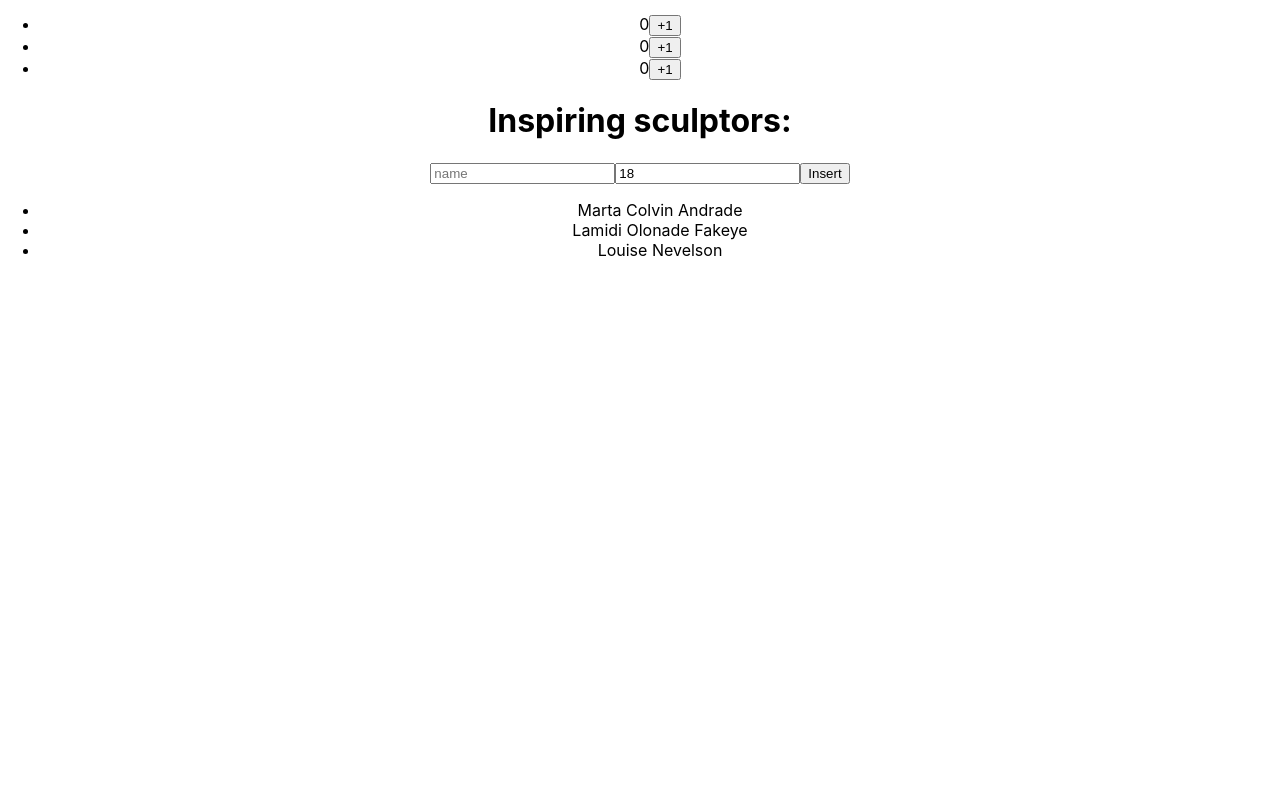
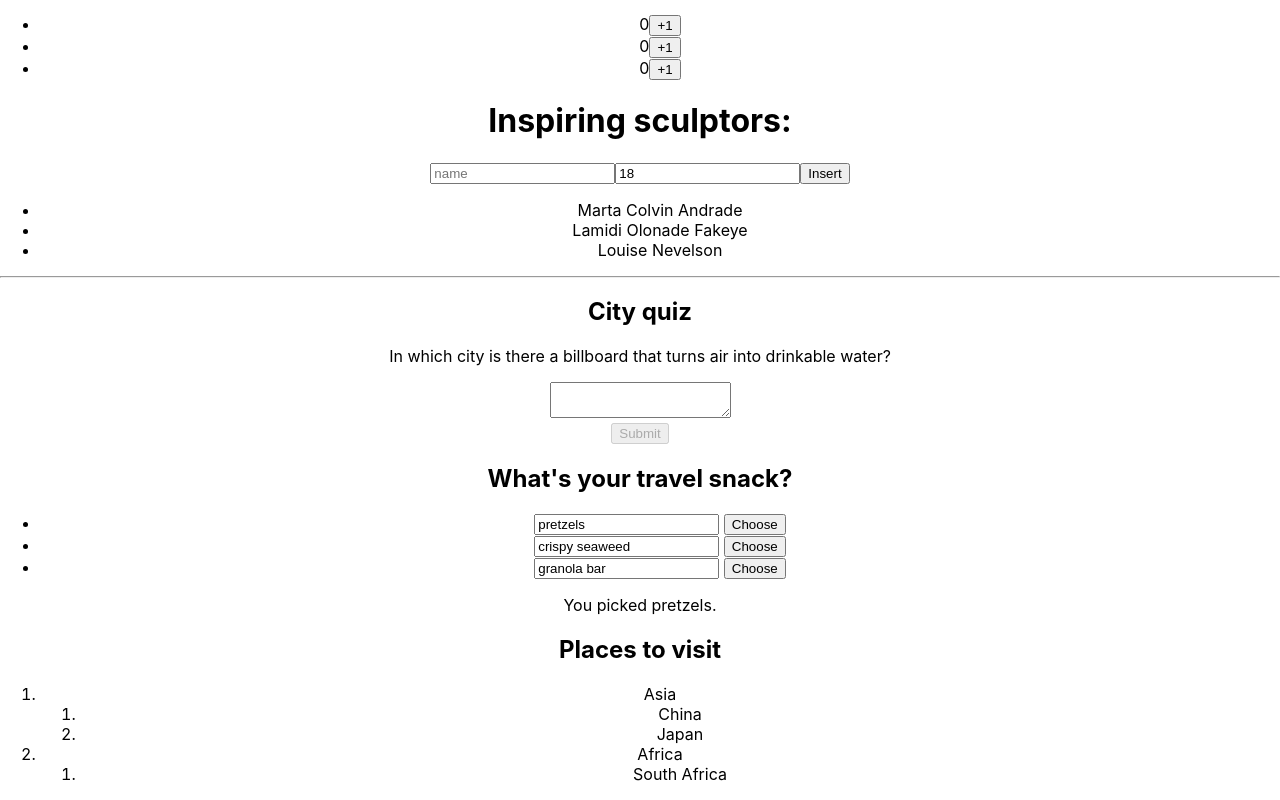
Before and after one commit to AshGreyG/To-Learn-By-Books, a React (Create React App) app in the folder CS/Framework/React/react-doc/: page / in a window 1280 px wide. Shown: the part 4923-5723 px from the top of the page. Before the commit the page ends 5199 px from the top, so only its background shows below. Built offline with nearby package versions, Linux system fonts and the light colour scheme; the HTML template or start-up script is replaced by a standard one.

Commit message:
feat : learn React Tutorial: Manaing State

```diff
--- /dev/null
+++ b/CS/Framework/React/react-doc/src/05-Managing-State.tsx
@@ -0,0 +1,322 @@
+import React, {
+  useState,
+  useReducer
+} from "react";
+
+function Form() {
+  type Status =
+    | "typing"
+    | "submitting"
+    | "success";
+  const [answer, setAnswer] = useState<string>("");
+  const [error, setError] = useState<any>(null);
+  const [status, setStatus] = useState<Status>("typing");
+
+  if (status === "success") {
+    return <h1>That's right!</h1>;
+  }
+
+  async function handleSubmit(e: React.FormEvent<HTMLFormElement>) {
+    e.preventDefault();
+    setStatus("submitting");
+    try {
+      await submitForm(answer);
+    } catch (err) {
+      setStatus("typing");
+      setError(err);
+    }
+  }
+
+  function handleTextareaChange(e: React.ChangeEvent<HTMLTextAreaElement>) {
+    setAnswer(e.target.value);
+  }
+
+  function submitForm(answer: string) {
+    return new Promise((resolve, reject) => {
+      setTimeout(() => {
+        let shouldError: boolean = answer.toLocaleLowerCase() !== "lima";
+        if (shouldError) {
+          reject(new Error("Good guess but a wrong anser, try again!"));
+        } else {
+          resolve(1);
+        }
+      }, 1500);
+    });
+  }
+
+  return (
+    <>
+      <h2>City quiz</h2>
+      <p>
+        In which city is there a billboard that turns air into drinkable
+        water?
+      </p>
+      <form onSubmit={handleSubmit}>
+        <textarea
+          value={answer}
+          onChange={handleTextareaChange}
+          disabled={status === "submitting"}
+        />
+        <br />
+        <button disabled={
+          answer.length === 0 ||
+          status === "submitting"
+        }>
+          Submit
+        </button>
+        {error !== null &&
+          <p className="error">
+            {error.message}
+          </p>
+        }
+      </form>
+    </>
+  );
+}
+
+// Don't mirror props in state, a common example of redundant state is
+// code like this:
+
+interface RedundantStatePropType {
+  messageColor: string;
+}
+
+function RedundantState({ messageColor }: RedundantStatePropType) {
+  const [color, setColor] = useState<string>(messageColor);
+
+  // Here, a 'color' state variable iis initialized to the 'messageColor'
+  // prop. The problem is that if the parent component passes a different
+  // value of 'messageColor' later, for example, "red" instead of "blue",
+  // the 'color' state variable would not be updated! The state is only
+  // initialized during the first render.
+
+  // So instead, use the 'messageColor' prop directly in your code.
+}
+
+interface Item {
+  title: string;
+  id: number;
+}
+
+function Menu() {
+  const initialItems: Item[] = [
+    { title: "pretzels",        id: 0 },
+    { title: "crispy seaweed",  id: 1 },
+    { title: "granola bar",     id: 2 }
+  ]
+  const [items, setItems] = useState<Item[]>(initialItems);
+  const [selectedID, setSelectedID] = useState<number>(0);
+
+  const selectedItem: Item | undefined = items.find((item) =>
+    item.id === selectedID
+  );
+
+  function handleItemChange(
+    id: number,
+    e: React.ChangeEvent<HTMLInputElement>
+  ) {
+    setItems(items.map((item) => {
+      if (item.id === id) {
+        return {
+          ...item,
+          title: e.target.value,
+        };
+      } else {
+        return item;
+      }
+    }));
+  }
+
+  return (
+    <>
+      <h2>What's your travel snack?</h2>
+      <ul>
+        {items.map((item, index) => {
+          return (
+            <li key={index}>
+              <input
+                value={item.title}
+                onChange={(e) => handleItemChange(item.id, e)}
+              />
+              {" "}
+              <button onClick={() => {setSelectedID(item.id)}}>
+                Choose
+              </button>
+            </li>
+          );
+        })}
+      </ul>
+      <p>You picked {selectedItem?.title}. </p>
+    </>
+  );
+}
+
+// If the state is too nested to update easily, considering making it "flat".j
+// Here is one way you can restructure this data. Instead of a tree-like structure
+// where each 'place' has an array of its child places, you can have each place
+// hold an array of its child place IDs. Then store a mapping from each place ID
+// to the corresponding place.
+
+interface Place {
+  id: number;
+  title: string;
+  childIDs: number[]
+}
+
+interface PlaceTreePropType {
+  id: number;
+  placesByID: Place[];
+}
+
+function PlaceTree({ id, placesByID }: PlaceTreePropType) {
+  const place: Place = placesByID[id];
+  const childIDs: number[] = place.childIDs;
+
+  return (
+    <li>
+      {place.title}
+      {childIDs.length > 0 && (
+        <ol>
+          {childIDs.map((childID) => (
+            <PlaceTree
+              key={childID}
+              id={childID}
+              placesByID={placesByID}
+            />
+          ))}
+        </ol>
+      )}
+    </li>
+  );
+
+  // This 'PlaceTree' component is to use recurse to generate the
+  // tree component.
+}
+
+function TravelPlan() {
+  const initialTravelPlan: Place[] = [{
+    id: 0,
+    title: "(Root)",
+    childIDs: [1, 2]
+  }, {
+    id: 1,
+    title: "Asia",
+    childIDs: [3, 4]
+  }, {
+    id: 2,
+    title: "Africa",
+    childIDs: [5]
+  }, {
+    id: 3,
+    title: "China",
+    childIDs: []
+  }, {
+    id: 4,
+    title: "Japan",
+    childIDs: []
+  }, {
+    id: 5,
+    title: "South Africa",
+    childIDs: []
+  }];
+
+  const [plan, setPlan] = useState<Place[]>(initialTravelPlan);
+  const root: Place = plan[0];
+  const plantIDs: number[] = root.childIDs;
+
+  return (
+    <>
+      <h2>Places to visit</h2>
+      <ol>
+        {plantIDs.map((id) => (
+          <PlaceTree
+            key={id}
+            id={id}
+            placesByID={plan}
+          />
+        ))}
+      </ol>
+    </>
+  );
+}
+
+// Components with many state updates spread across many event handlers can get
+// overwhelming. For these cases, you can consolidate all the state update logic
+// outside your component in a single function, called a *reducer*
+
+// As your components grow in complexity, it can get harder to see at a glance
+// all the different ways in which a component's state gets updated. For example,
+// the 'TaskApp' component below holds an array of 'tasks' in state and uses
+// three different event handlers to add, remove, and edit tasks.
+
+interface Task {
+  id: number;
+  text: string;
+  done: boolean;
+}
+
+function TaskAppUsingState() {
+  const initialTasks: Task[] = [
+    { id: 0, text: "Visit Kafka Museum",  done: true  },
+    { id: 1, text: "Watch a puppet show", done: false },
+    { id: 2, text: "Lennon Wall pic",     done: false }
+  ];
+  let nextID: number = 3;
+
+  const [tasks, setTasks] = useState<Task[]>(initialTasks);
+
+  function handleAddTask(text: string) {
+    setTasks([
+      ...tasks,
+      {
+        id: nextID++,
+        text: text,
+        done: false
+      }
+    ]);
+  }
+
+  function handleChangeTask(task: Task) {
+    setTasks(
+      tasks.map((t) => {
+        if (t.id === task.id) {
+          return task;
+        } else {
+          return t;
+        }
+      })
+    );
+  }
+
+  function handleDeleteTask(taskID: number) {
+    setTasks(tasks.filter((t) => t.id !== taskID));
+  }
+}
+
+// We can migrate from 'useState' to 'useReducer' in three steps:
+//   1. *Move* from setting state to dispatching actions.
+//   2. *Write* a reducer function
+//   3. *Use* the reducer from your component
+
+// 1. Move from setting state to dispatching actions:
+
+// + 'handleAddTask(text)' is called when the user presses "Add"
+// + 'handleChangeTask(task)' is called when the user toggles a task or
+//   presses "Save"
+// + 'handleDeleteTask(taskID)' is called when the user presses "Delete"
+
+function TaskAppUsingReducer() {
+
+}
+
+function ManagingState() {
+  return (
+    <>
+      <Form />
+      <Menu />
+      <TravelPlan />
+    </>
+  )
+}
+
+export default ManagingState;
--- a/CS/Framework/React/react-doc/src/App.tsx
+++ b/CS/Framework/React/react-doc/src/App.tsx
@@ -5,6 +5,7 @@ import Game from './01-Tutorial-Tic-Tac-Toe.tsx';
 import FilterableProductTable from './02-Thinking-in-React.tsx';
 import DescribingUI from './03-Describing-the-UI.tsx';
 import AddingInteractivity from './04-Adding-Interactivity.tsx';
+import ManagingState from './05-Managing-State.tsx';
 
 function App() {
   return (
@@ -16,6 +17,8 @@ function App() {
       <DescribingUI />
       <hr />
       <AddingInteractivity />
+      <hr />
+      <ManagingState />
     </div>
   );
 }
```
